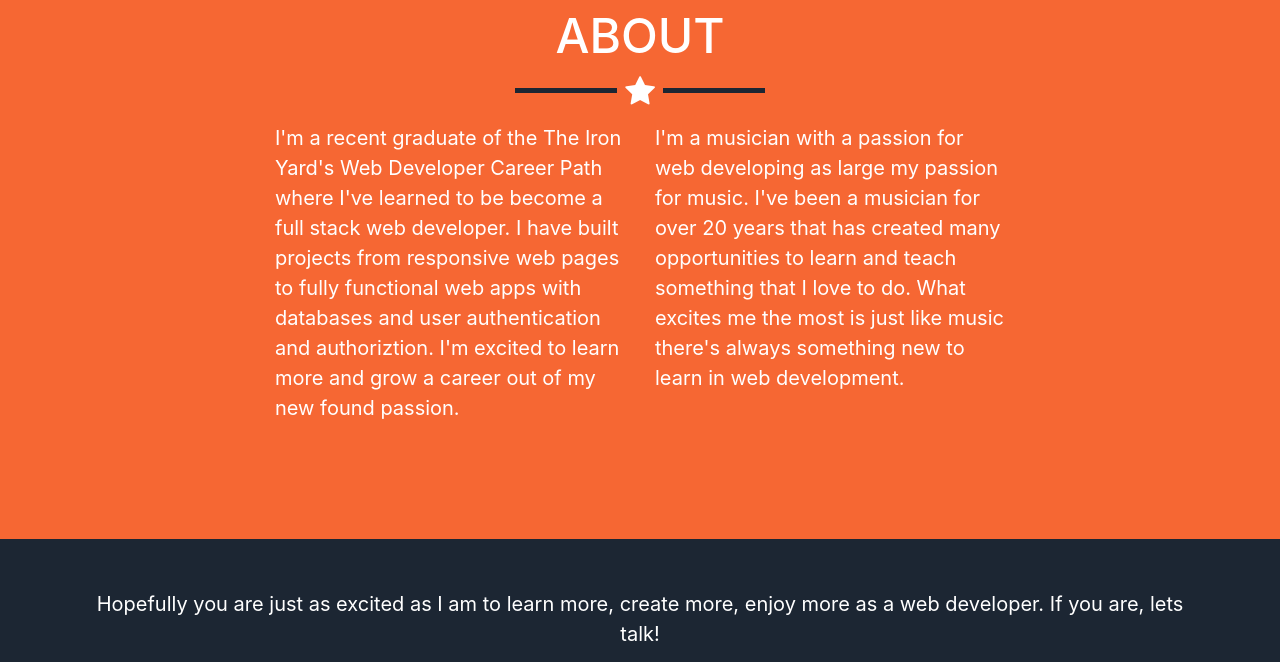
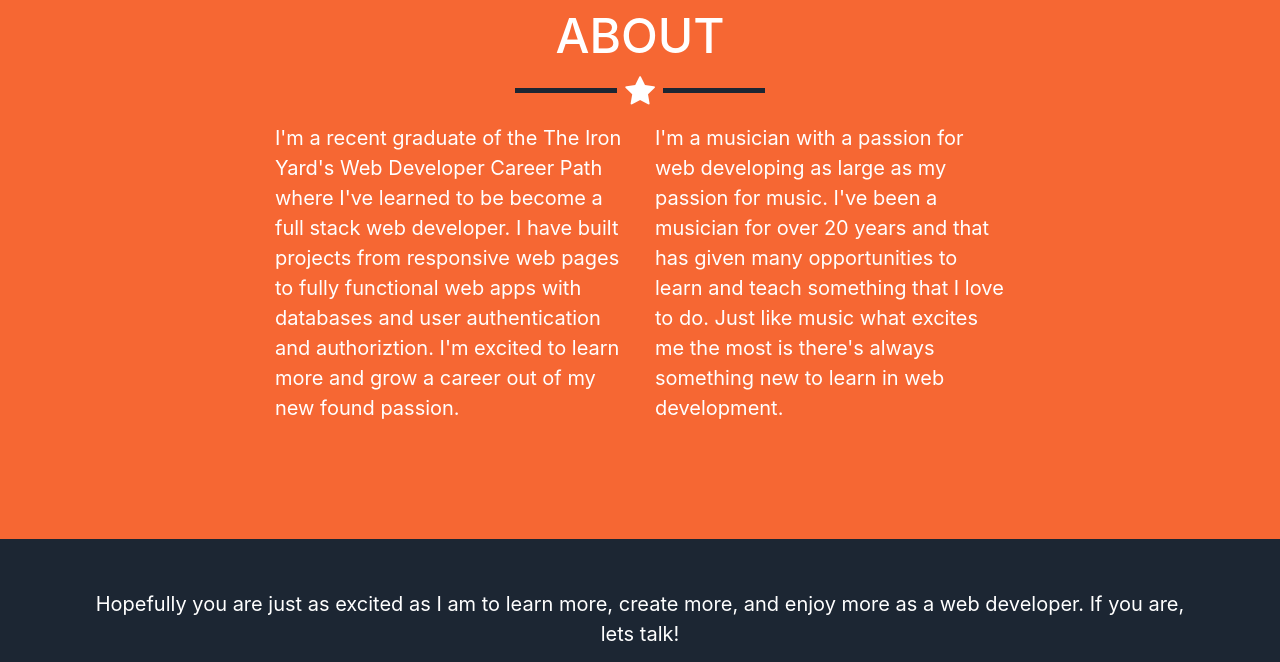
Before and after one commit to tkbell51/tb-portfolio, a website with bundled scripts: page index.html in a window 1280 px wide. Shown: the part 2360-3022 px from the top of the page. Built offline with nearby package versions, Linux system fonts and the light colour scheme.

Commit message:
fixed typos

```diff
--- a/index.html
+++ b/index.html
@@ -189,7 +189,7 @@
 
           </div>
           <div class="col-lg-4 mr-auto">
-            <p>  I'm a musician with a passion for web developing as large my passion for music. I've been a musician for over 20 years that has created many opportunities to learn and teach something that I love to do. What excites me the most is just like music there's always something new to learn in web development. </p>
+            <p>  I'm a musician with a passion for web developing as large as my passion for music. I've been a musician for over 20 years and that has given many opportunities to learn and teach something that I love to do. Just like music what excites me the most is there's always something new to learn in web development. </p>
         </div>
 
       </div>
@@ -202,7 +202,7 @@
     <footer class="text-center">
       <div class="footer-above">
         <div class="container">
-          <p>Hopefully you are just as excited as I am to learn more, create more, enjoy more as a web developer. If you are, lets talk! </p>
+          <p>Hopefully you are just as excited as I am to learn more, create more, and enjoy more as a web developer. If you are, lets talk! </p>
           <div class="row">
             <div class="footer-col col-md-4">
               <h3>Phone</h3>
```
Also changed, not shown: 1 other file.
